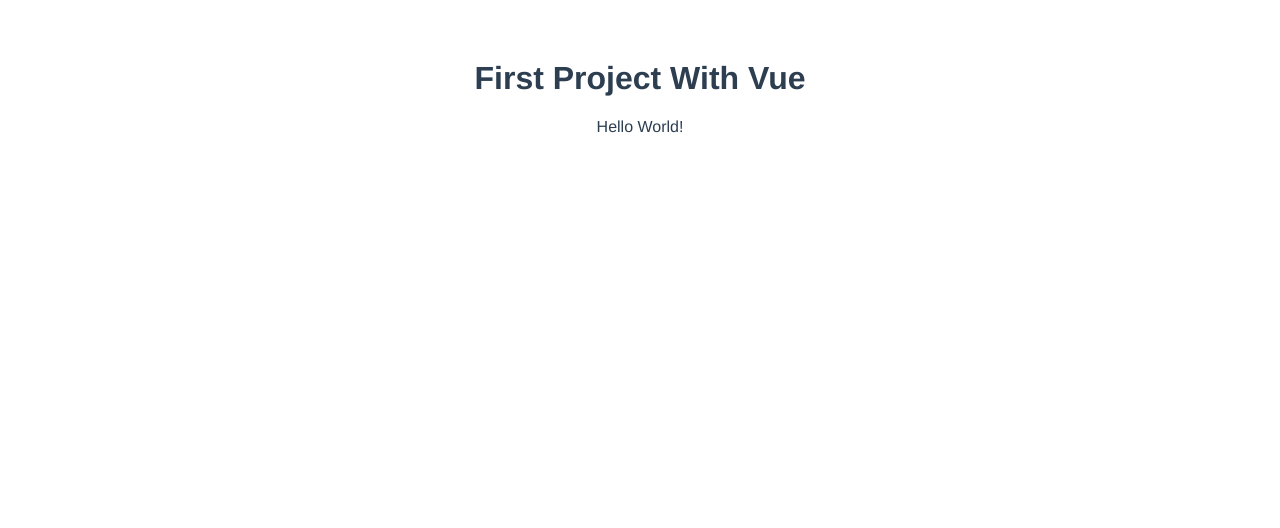
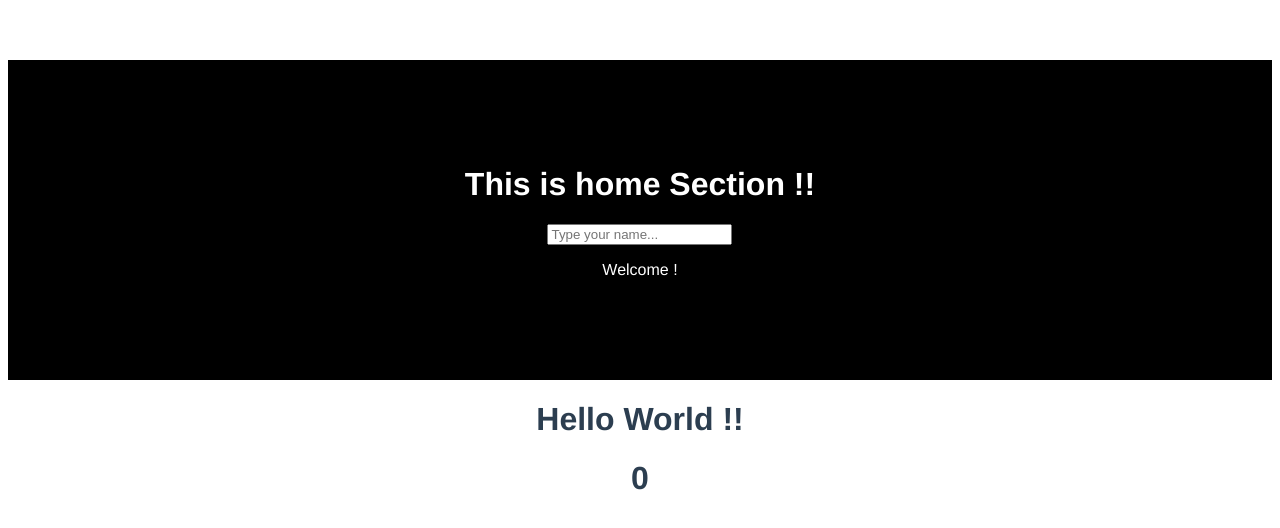
Before and after one commit to Chanjnint21/firstvueproject, a Vue app: page / in a window 1280 px wide. Shown: the top 528 px of the page. Built offline with nearby package versions, Linux system fonts and the light colour scheme.

Commit message:
Added home section to page

```diff
--- a/src/App.vue
+++ b/src/App.vue
@@ -1,19 +1,23 @@
 <template>
   <div id="app">
     <!-- <img alt="Vue logo" src="./assets/logo.png"> -->
-    <HelloWorld msg="First Project With Vue"/>
+    <HomeSection/>
+    <HelloWorld msg="Hello World !!"/>
   </div>
 </template>
 
 <script>
+//local Registration
 import HelloWorld from './components/HelloWorld.vue'
-
+import HomeSection from './components/HomeSection.vue'
 export default {
   name: 'App',
   components: {
-    HelloWorld
+    HelloWorld,
+    HomeSection
   }
 }
+
 </script>
 
 <style>
--- a/src/components/HelloWorld.vue
+++ b/src/components/HelloWorld.vue
@@ -1,41 +1,21 @@
 <template>
   <div class="hello">
-    <h1>{{ msg }}</h1>
-    <p>Hello World!</p>
-    <!-- <p>
-      For a guide and recipes on how to configure / customize this project,<br>
-      check out the
-      <a href="https://cli.vuejs.org" target="_blank" rel="noopener">vue-cli documentation</a>.
-    </p>
-    <h3>Installed CLI Plugins</h3>
-    <ul>
-      <li><a href="https://github.com/vuejs/vue-cli/tree/dev/packages/%40vue/cli-plugin-babel" target="_blank" rel="noopener">babel</a></li>
-      <li><a href="https://github.com/vuejs/vue-cli/tree/dev/packages/%40vue/cli-plugin-eslint" target="_blank" rel="noopener">eslint</a></li>
-    </ul>
-    <h3>Essential Links</h3>
-    <ul>
-      <li><a href="https://vuejs.org" target="_blank" rel="noopener">Core Docs</a></li>
-      <li><a href="https://forum.vuejs.org" target="_blank" rel="noopener">Forum</a></li>
-      <li><a href="https://chat.vuejs.org" target="_blank" rel="noopener">Community Chat</a></li>
-      <li><a href="https://twitter.com/vuejs" target="_blank" rel="noopener">Twitter</a></li>
-      <li><a href="https://news.vuejs.org" target="_blank" rel="noopener">News</a></li>
-    </ul>
-    <h3>Ecosystem</h3>
-    <ul>
-      <li><a href="https://router.vuejs.org" target="_blank" rel="noopener">vue-router</a></li>
-      <li><a href="https://vuex.vuejs.org" target="_blank" rel="noopener">vuex</a></li>
-      <li><a href="https://github.com/vuejs/vue-devtools#vue-devtools" target="_blank" rel="noopener">vue-devtools</a></li>
-      <li><a href="https://vue-loader.vuejs.org" target="_blank" rel="noopener">vue-loader</a></li>
-      <li><a href="https://github.com/vuejs/awesome-vue" target="_blank" rel="noopener">awesome-vue</a></li>
-    </ul> -->
+    <h1>{{ msg  }}</h1>
+    <h1 style="cursor: pointer;" @click="num++">{{ num }}</h1>
   </div>
 </template>
 
 <script>
 export default {
   name: 'HelloWorld',
+  //props to pass the value
   props: {
-    msg: String
+    msg: String,
+  },
+  data(){
+    return{
+      num:0
+    }
   }
 }
 </script>
--- /dev/null
+++ b/src/components/HomeSection.vue
@@ -0,0 +1,30 @@
+<template>
+    <div class="header">
+        <div><h1>This is home Section !!</h1>
+        <input v-model="name" placeholder="Type your name...">
+        <p>Welcome {{ name }} !</p>
+    </div>
+    </div>
+</template>
+
+<script lang="ts">
+export default {
+    data() {
+    return{
+      name,
+    }
+  }
+}
+</script>
+
+<style>
+.header{
+    background: black;
+    width: 100%;
+    height: 40vh;
+    display: flex;
+    justify-content: center;
+    align-items: center;
+    color: white;
+}
+</style>
```
Also changed, not shown: src/components/Homepage.vue (deleted).
